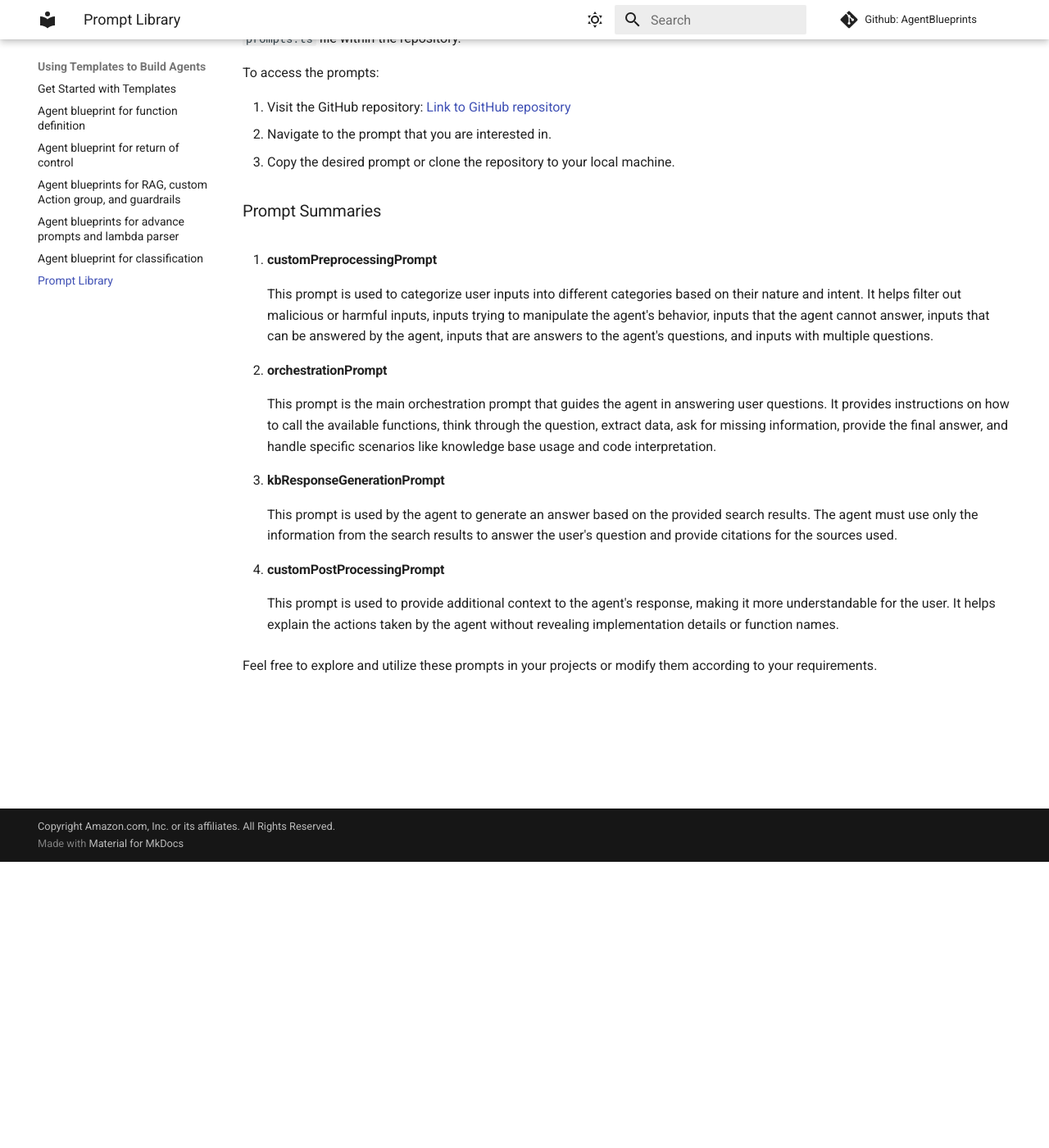
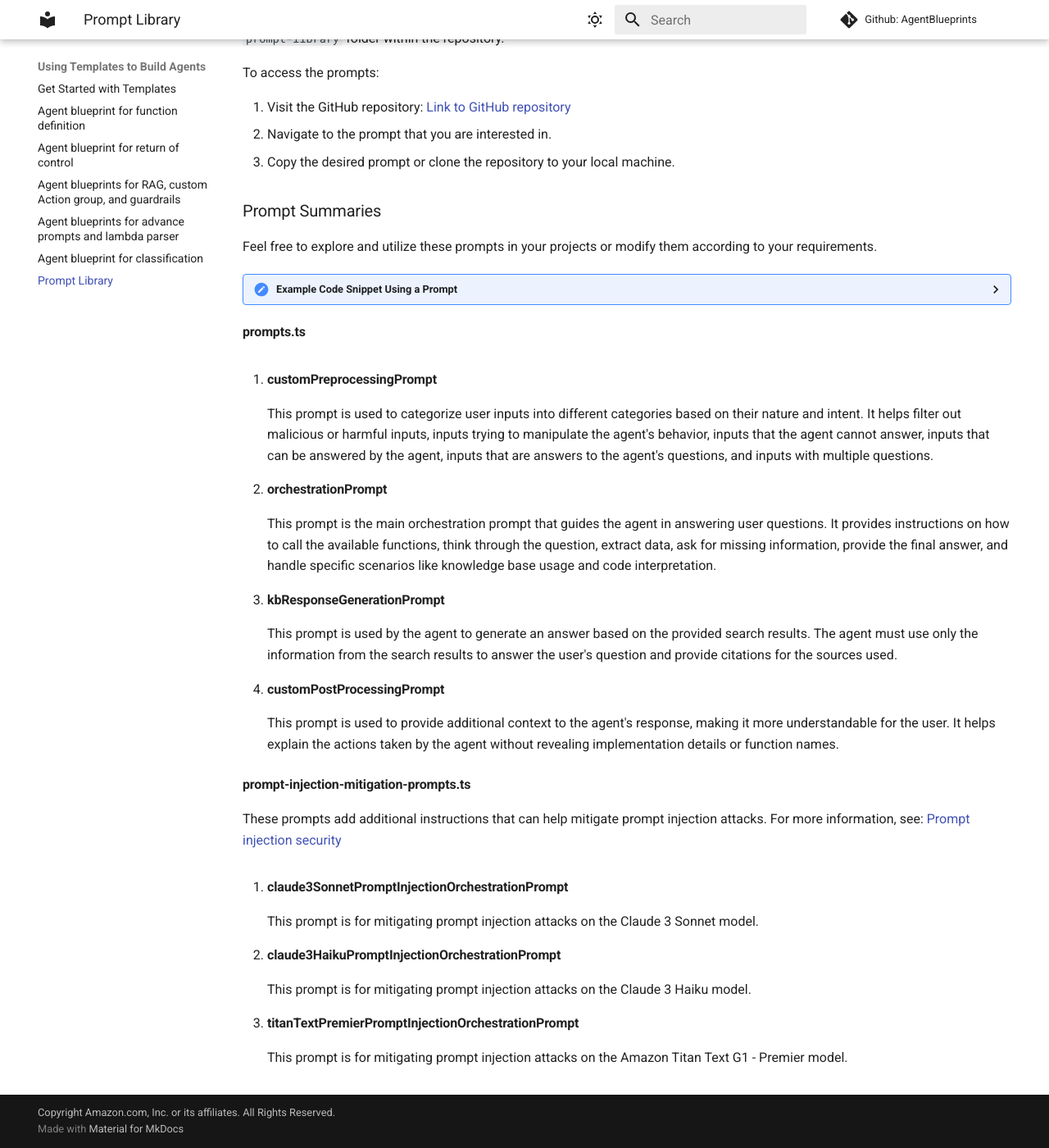
Before and after one commit to awslabs/agents-for-amazon-bedrock-blueprints, an MkDocs documentation site: the page built from docs/prompt-library/prompt-library.md, in a window 1280 px wide and 1400 px high, scrolled down 349 px. Shown: the whole window at 82% size. Built offline with MkDocs 1.6.1 and Material for MkDocs 9.7.7, drawn with Linux system fonts in a browser that asks for light colours; comment, search, counter and statistics services are not loaded.

Commit message:
Add docs for prompt injection prompts (#23)
* Add docs for prompt injection prompts

* Add code example and fix links

---------

Co-authored-by: Josh Meadows <jlmead@amazon.com>

````diff
--- a/docs/prompt-library/prompt-library.md
+++ b/docs/prompt-library/prompt-library.md
@@ -2,15 +2,68 @@ This page contains a collection of prompts that you can use as is or design your
 
 <h3>Using the Prompts</h3>
 
-Users can view and utilize the full prompts by visiting the GitHub repository or cloning it locally. The prompts are available in the `prompts.ts` file within the repository.
+Users can view and utilize the full prompts by visiting the GitHub repository or cloning it locally. The prompts are available in the `prompt-library` folder within the repository.
 
 To access the prompts:
 
-1. Visit the GitHub repository: [Link to GitHub repository](https://github.com/awslabs/agents-for-amazon-bedrock-blueprints){:target="_blank"}
+1. Visit the GitHub repository: [Link to GitHub repository](https://github.com/aws-samples/amazon-bedrock-samples/tree/main/agents-for-bedrock/agent-blueprint-templates/lib/prompt_library){:target="_blank"}
 2. Navigate to the prompt that you are interested in.
 3. Copy the desired prompt or clone the repository to your local machine.
 
 <h3>Prompt Summaries</h3>
+Feel free to explore and utilize these prompts in your projects or modify them according to your requirements.
+
+<details>
+<summary>Example Code Snippet Using a Prompt</summary>
+
+```ts
+import * as cdk from 'aws-cdk-lib';
+import { Construct } from 'constructs';
+import { AgentDefinitionBuilder, PromptType } from '../../agents-for-amazon-bedrock-blueprints/lib/constructs/AgentDefinitionBuilder';
+import { BedrockAgentBlueprintsConstruct } from '../../agents-for-amazon-bedrock-blueprints/lib/constructs/BedrockAgentBlueprintsConstruct';
+import * as bedrock from 'aws-cdk-lib/aws-bedrock';
+
+import {
+    claude3SonnetPromptInjectionOrchestrationPrompt
+} from '../../amazon-bedrock-samples/agents-for-bedrock/agent-blueprint-templates/lib/prompt_library/prompt-injection-mitigation-prompts'
+
+
+export class MyCdkAppStack extends cdk.Stack {
+  constructor(scope: Construct, id: string, props?: cdk.StackProps) {
+    super(scope, id, props);
+
+    const prompt: bedrock.CfnAgent.PromptConfigurationProperty = {
+      promptType: PromptType.ORCHESTRATION,
+      promptCreationMode: "OVERRIDDEN",
+      inferenceConfiguration: {
+        maximumLength: 2048,
+        stopSequences: ["\n\nHuman:"],
+        temperature: 0,
+        topK: 250,
+        topP: 1,
+      },
+      basePromptTemplate: claude3SonnetPromptInjectionOrchestrationPrompt,
+    };
+
+    const agentDef = new AgentDefinitionBuilder(this, 'NewAgentDef', {})
+        .withAgentName('NewFriendlyAgent')
+        .withInstruction('nice new fun agent to do great things in code')
+        .withUserInput()
+        .withOrchestrationPrompt(prompt)
+        .withFoundationModel('anthropic.claude-3-sonnet-20240229-v1:0')
+        .build();
+
+
+    new BedrockAgentBlueprintsConstruct(this, 'AmazonBedrockAgentBlueprintsStack', {
+      agentDefinition: agentDef,
+    });
+  }
+}
+```
+
+</details>
+
+<h4> prompts.ts </h4>
 
 1. <h4>customPreprocessingPrompt</h4>
 This prompt is used to categorize user inputs into different categories based on their nature and intent. It helps filter out malicious or harmful inputs, inputs trying to manipulate the agent's behavior, inputs that the agent cannot answer, inputs that can be answered by the agent, inputs that are answers to the agent's questions, and inputs with multiple questions.
@@ -24,4 +77,15 @@ This prompt is used by the agent to generate an answer based on the provided sea
 4. <h4>customPostProcessingPrompt</h4>
 This prompt is used to provide additional context to the agent's response, making it more understandable for the user. It helps explain the actions taken by the agent without revealing implementation details or function names.
 
-Feel free to explore and utilize these prompts in your projects or modify them according to your requirements.
+<h4> prompt-injection-mitigation-prompts.ts </h4>
+
+These prompts add additional instructions that can help mitigate prompt injection attacks. For more information, see: [Prompt injection security](https://docs.aws.amazon.com/bedrock/latest/userguide/prompt-injection.html){:target="_blank"}
+
+1. <h4>claude3SonnetPromptInjectionOrchestrationPrompt</h4>
+This prompt is for mitigating prompt injection attacks on the Claude 3 Sonnet model.
+
+2. <h4>claude3HaikuPromptInjectionOrchestrationPrompt</h4>
+This prompt is for mitigating prompt injection attacks on the Claude 3 Haiku model.
+
+3. <h4>titanTextPremierPromptInjectionOrchestrationPrompt</h4>
+This prompt is for mitigating prompt injection attacks on the Amazon Titan Text G1 - Premier model.
````
